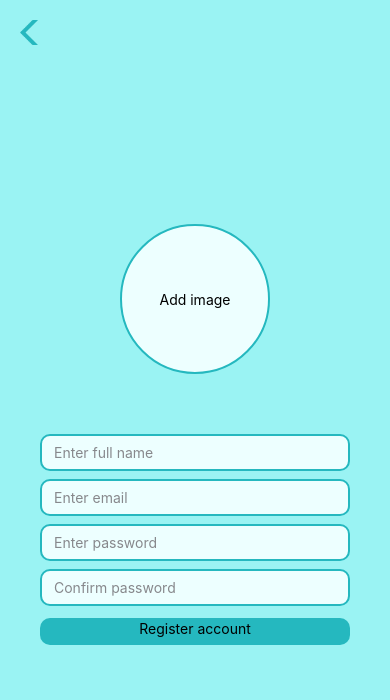
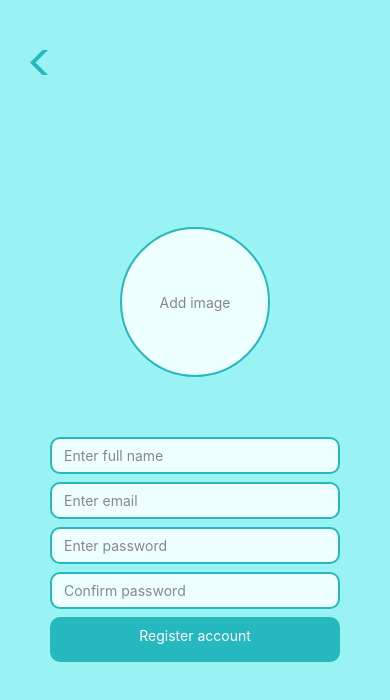
Before and after one commit to Supersnubben/chatup, a React Native app: screen /SignUpScreen in a window 390 px wide. Shown: the top 700 px of the page. Built offline with nearby package versions, Linux system fonts and the light colour scheme.

Commit message:
Set up navigation between SignIn and SignUp.
Redesigned the layout with the views and changed some style attributes

```diff
--- a/screens/SignInScreen.js
+++ b/screens/SignInScreen.js
@@ -1,8 +1,15 @@
 import { Image, JSX, StyleSheet, Text, TextInput, TouchableOpacity, View, KeyboardAvoidingView} from 'react-native'
 import styles from '../styles/styles.js'
 import React from 'react'
+import SignUpScreen from './SignUpScreen';
 
-const SignInScreen = () => {
+const SignInScreen = ({navigation}) => {
+
+    const handlePress = () => {
+      navigation.navigate('SignUpScreen');
+    };
+
+
   return (
     <KeyboardAvoidingView
       style={styles.shellContainer}
@@ -24,16 +31,14 @@ const SignInScreen = () => {
           placeholder='Enter password'
           placeholderTextColor={'#87888c'}
           secureTextEntry />
-      </View>
-
         <TouchableOpacity style={styles.buttonContainer}>
           <View>
             <Text style={styles.buttonContainer}>Sign in</Text>
           </View>
         </TouchableOpacity>
-
+      </View>
       <View>
-        <TouchableOpacity>
+        <TouchableOpacity onPress={handlePress}>
             <Text style={styles.text}>Create a new account</Text>
         </TouchableOpacity>
       </View>
--- a/screens/SignUpScreen.js
+++ b/screens/SignUpScreen.js
@@ -2,7 +2,7 @@ import React, { useState } from 'react';
 import { StyleSheet, Text, View, Image, TouchableOpacity, TextInput, KeyboardAvoidingView, Alert } from 'react-native';
 import styles from '../styles/styles.js';
 
-const SignUpScreen = () => {
+const SignUpScreen = ({navigation}) => {
   const [name, setName] = useState('');
   const [email, setEmail] = useState('');
   const [password, setPassword] = useState('');
@@ -25,7 +25,6 @@ const SignUpScreen = () => {
     }
 
     // continue with signup process
-    // ...
   };
 
   const validateEmail = (email) => {
@@ -34,17 +33,22 @@ const SignUpScreen = () => {
     return pattern.test(email);
   };
 
+  const handleBackButton = () => {
+    navigation.goBack();
+  };
+
   return (
     <KeyboardAvoidingView
       style={styles.shellContainer}
       behavior='padding'>
-      <TouchableOpacity>
-        <Image style={styles.backButton} source={require('../images/backbutton.png')} />
+      <TouchableOpacity onPress={handleBackButton}>
+        <Image
+          style={styles.backButton} source={require('../images/backbutton.png')}/>
       </TouchableOpacity>
       <View style={styles.outerContainer}>
         <TouchableOpacity>
           <View style={styles.addImage}>
-            <Text>Add image</Text>
+          <Text style={{color: '#87888c'}}>Add image</Text>
           </View>
         </TouchableOpacity>
         <View style={styles.innerContainer}>
@@ -76,14 +80,15 @@ const SignUpScreen = () => {
             value={confirmPassword}
             onChangeText={text => setConfirmPassword(text)}
           />
-        </View>
+
         <TouchableOpacity
           style={styles.buttonContainer}
           onPress={handleSignUp}>
           <View>
-            <Text style={styles.buttonText}>Register account</Text>
+            <Text style={styles.buttonContainer}>Register account</Text>
           </View>
         </TouchableOpacity>
+        </View>
       </View>
     </KeyboardAvoidingView>
   );
--- a/styles/styles.js
+++ b/styles/styles.js
@@ -20,7 +20,7 @@ export default StyleSheet.create({
       color: '#87888c',
       alignItems: 'center',
       alignSelf: 'stretch',
-      padding: 12,
+      marginTop: 12,
     },
 
     textInput: {
@@ -35,14 +35,15 @@ export default StyleSheet.create({
     },
 
     buttonContainer: {
-
-      alignSelf: 'stretch',
-      marginTop: 12,
+      color: 'white',
+      alignSelf: 'center',
+      justifyContent: 'center',
+      width: '100%',
+      height: 45,
       backgroundColor: '#25b8bf',
       alignItems: 'center',
       borderRadius: 10,
-      padding: 2,
-      paddingBottom: 8,
+      padding: 10,
     },
 
     logo: {
@@ -53,6 +54,7 @@ export default StyleSheet.create({
     },
 
     addImage: {
+        color: '#87888c',
         marginBottom: 50,
         width: 150,
         height: 150,
@@ -68,12 +70,13 @@ export default StyleSheet.create({
     backButton: {
         width: 25,
         height: 25,
+        marginTop: 20,
 
     },
 
       shellContainer: {
         flex: 1,
         backgroundColor: '#9af3f3',
-        padding: 20,
+        padding: 30,
       },
   });
```
